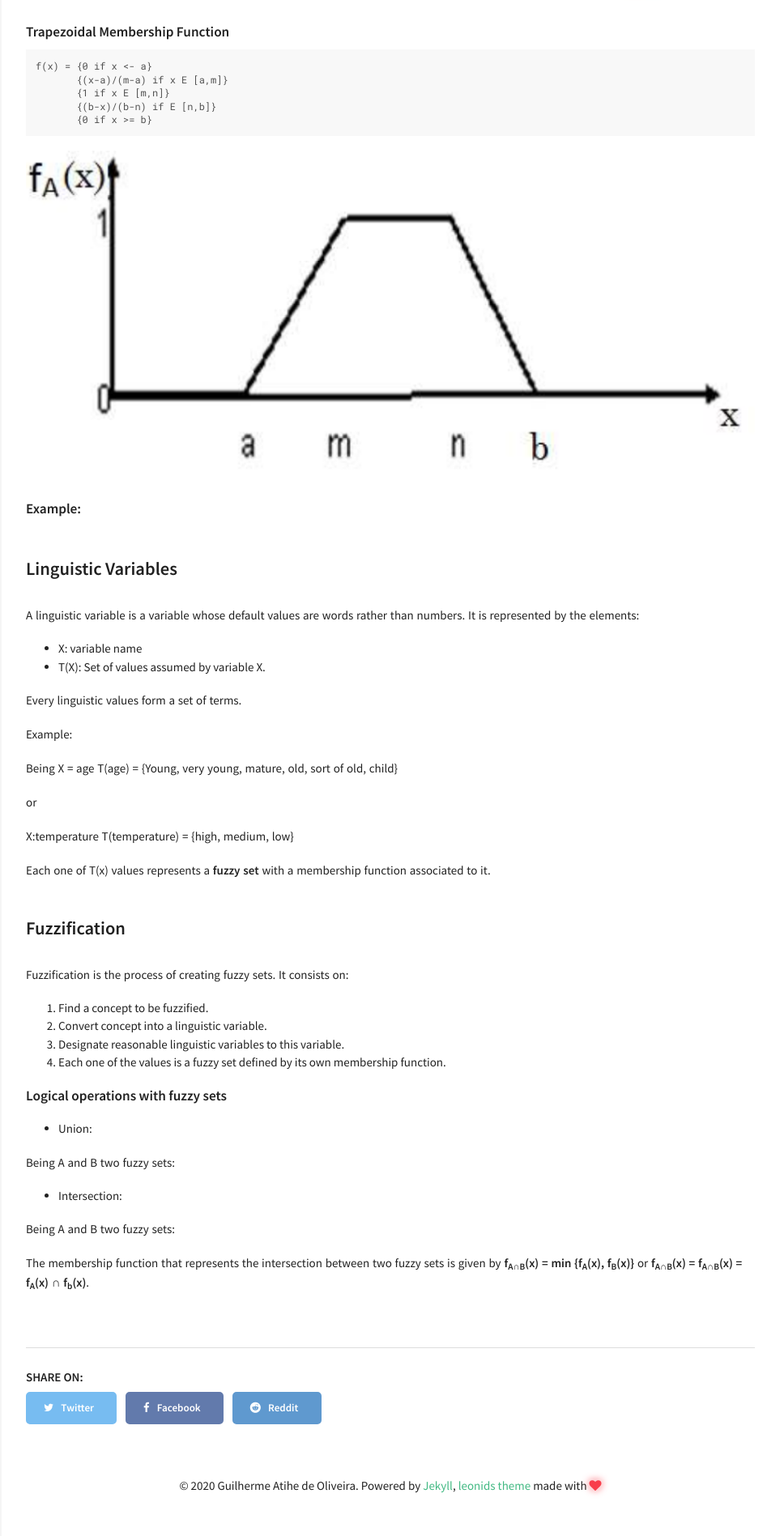
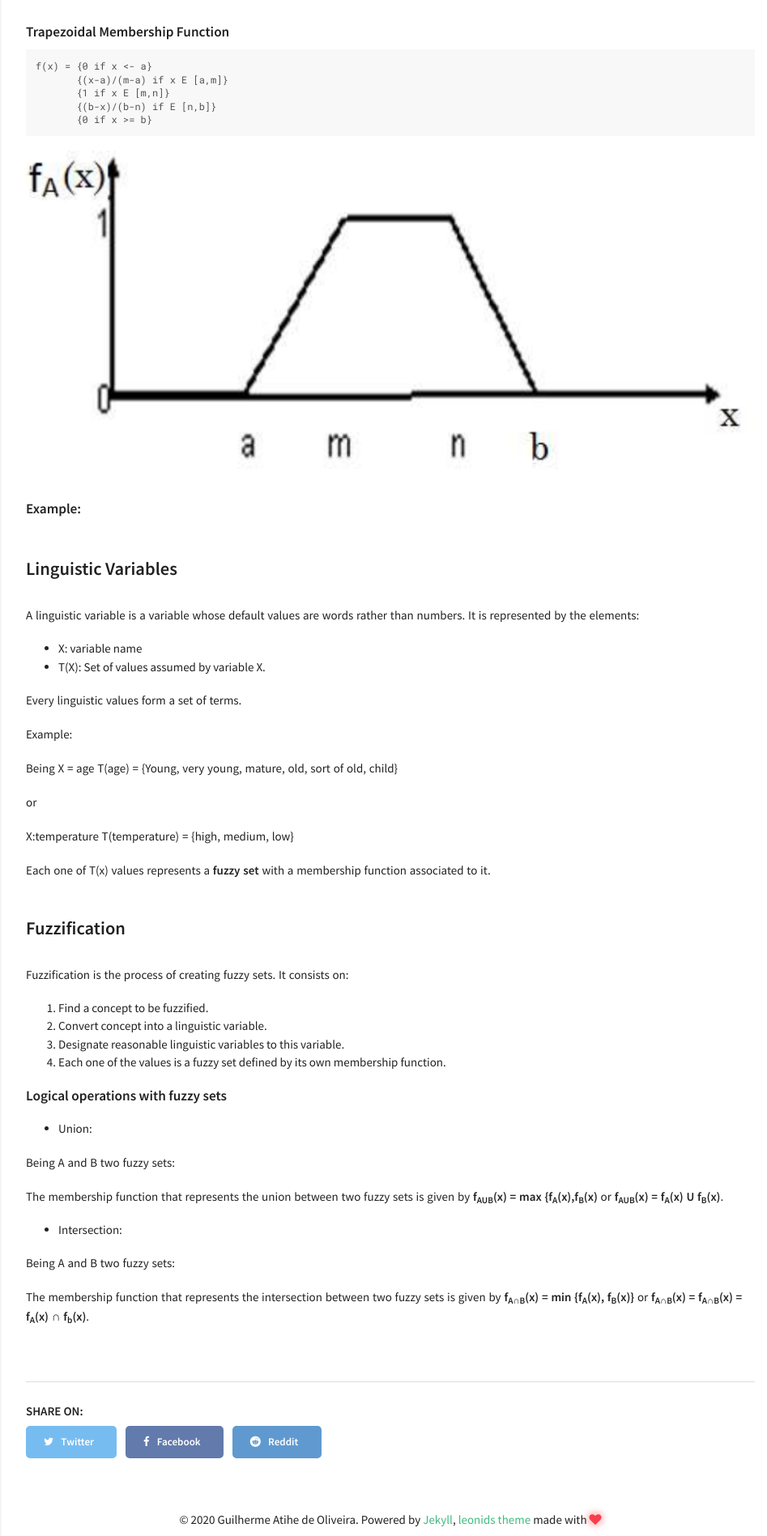
Before and after one commit to gatihe/guiati9.dev, a Jekyll site: the page built from _posts/2020-04-23-fuzzy_logic.md, in a window 1280 px wide. Shown: the part 3103-5000 px from the top of the page at 81% size, without its empty margins (318-1265 px from the left). Built offline with Jekyll 4.4.1, drawn with Linux system fonts in a browser that asks for light colours.

Commit message:
Update 2020-04-23-fuzzy_logic.md

```diff
--- a/_posts/2020-04-23-fuzzy_logic.md
+++ b/_posts/2020-04-23-fuzzy_logic.md
@@ -142,7 +142,7 @@ Fuzzification is the process of creating fuzzy sets. It consists on:
 
 Being A and B two fuzzy sets:
 
-
+The membership function that represents the union between two fuzzy sets is given by __f<sub>AUB</sub>(x) = max {f<sub>A</sub>(x),f<sub>B</sub>(x)__ or __f<sub>AUB</sub>(x) = f<sub>A</sub>(x) U f<sub>B</sub>(x)__.
 
 - Intersection:
 
```
